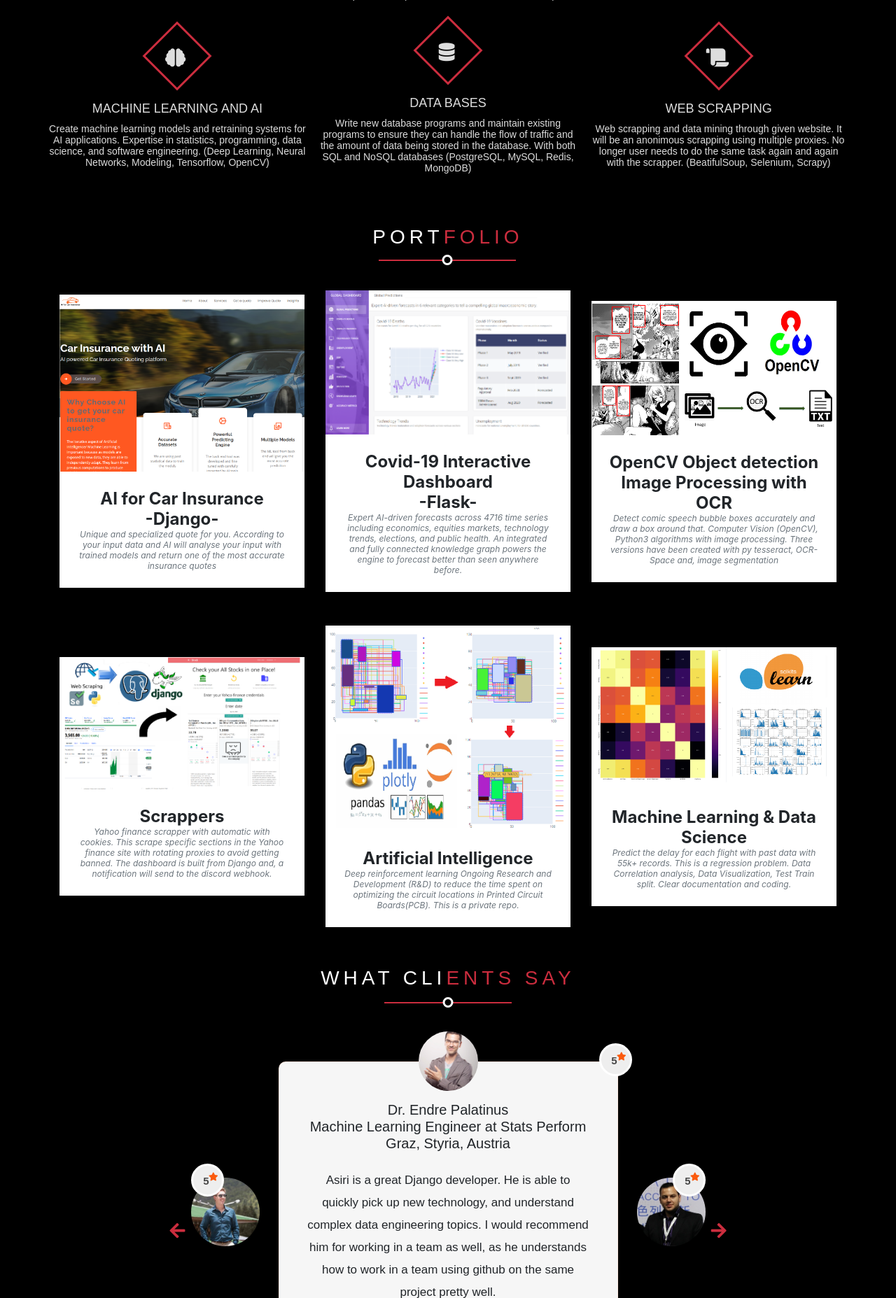
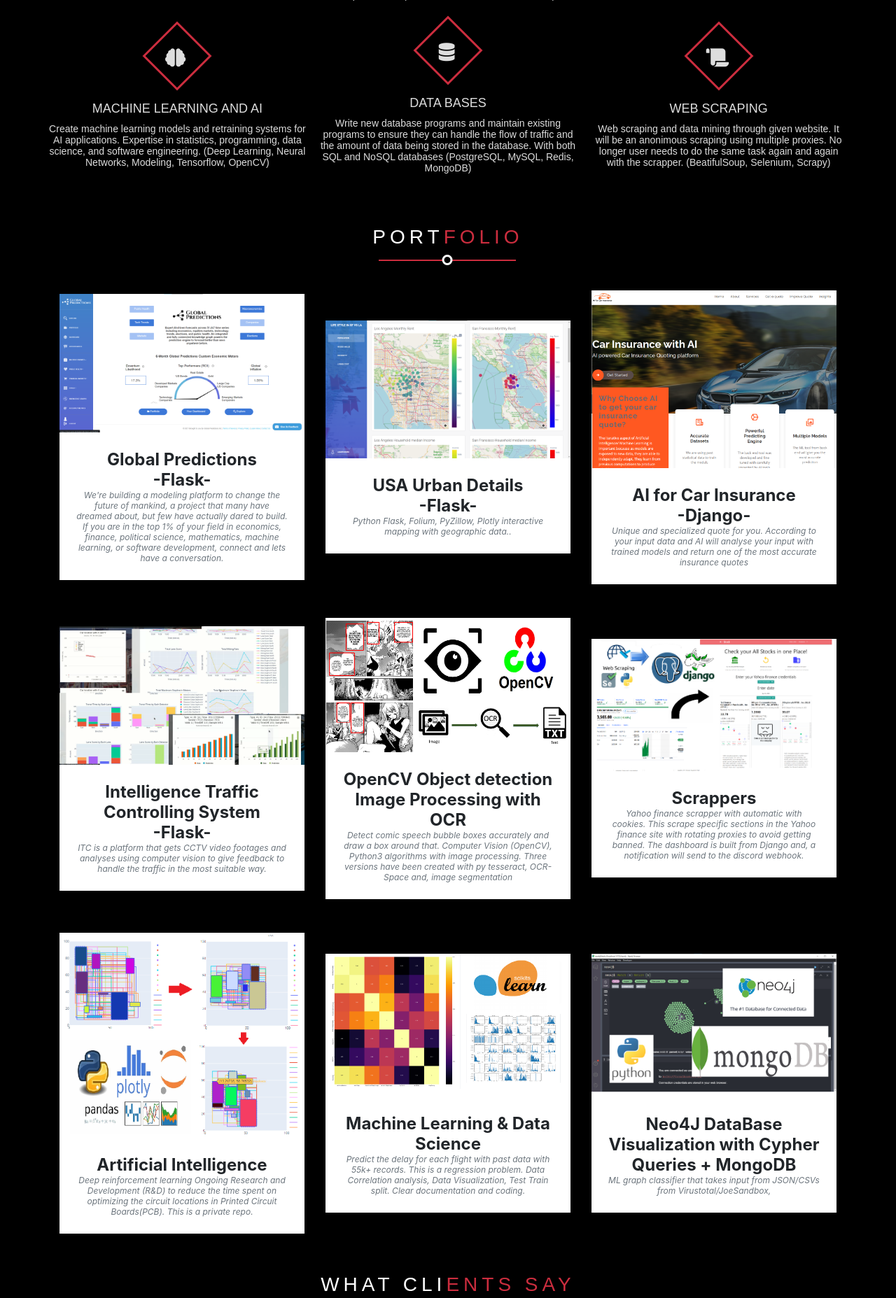
Before and after one commit to AsiriAmalk/my_portforlio, a Flask app: page / in a window 1280 px wide. Shown: the part 1246-3101 px from the top of the page at 70% size. Run offline with Flask 2, Linux system fonts and the light colour scheme; some libraries are stand-ins or nearby versions.

Commit message:
feat: new portfolio items

```diff
--- a/controller/portfolio.py
+++ b/controller/portfolio.py
@@ -15,14 +15,23 @@
 from flask import Markup
 
 portfolio_dict = {
+
+    Markup("Global Predictions <br>-Flask-"): [
+        "We're building a modeling platform to change the future of mankind, a project that many have dreamed about, but few have actually dared to build. If you are in the top 1% of your field in economics, finance, political science, mathematics, machine learning, or software development, connect and lets have a conversation.",
+        'covid_dashboard.png',
+        "http://forecasts.globalpredictions.ai/"],
+    Markup("USA Urban Details <br>-Flask-"): [
+        "Python Flask, Folium, PyZillow, Plotly interactive mapping with geographic data..",
+        'urban.png',
+        "https://www.youtube.com/watch?v=bSdLp4gsu-I"],
     Markup("AI for Car Insurance <br>-Django-"): [
         "Unique and specialized quote for you. According to your input data and AI will analyse your input with trained models and return one of the most accurate insurance quotes",
         'ai_car.png',
         "https://aifocarinsurance.herokuapp.com/"],
-    Markup("Covid-19 Interactive Dashboard <br>-Flask-"): [
-        "Expert AI-driven forecasts across 4716 time series including economics, equities markets, technology trends, elections, and public health. An integrated and fully connected knowledge graph powers the engine to forecast better than seen anywhere before.",
-        'covid_dashboard.png',
-        "https://dashflaskgraph.herokuapp.com/"],
+    Markup("Intelligence Traffic Controlling System <br>-Flask-"): [
+        "ITC is a platform that gets CCTV video footages and analyses using computer vision to give feedback to handle the traffic in the most suitable way.",
+        'itc.png',
+        "https://www.youtube.com/watch?v=Wxz3WHal8p4"],
     "OpenCV Object detection Image Processing with OCR": [
         "Detect comic speech bubble boxes accurately and draw a box around that. Computer Vision (OpenCV), Python3 algorithms with image processing. Three versions have been created with py tesseract, OCR-Space and, image segmentation",
         'ocr.png',
@@ -39,6 +48,10 @@
         "Predict the delay for each flight with past data with 55k+ records. This is a regression problem. Data Correlation analysis, Data Visualization, Test Train split. Clear documentation and coding.",
         'flight.png',
         "https://github.com/AsiriAmalk/Flight_Departure_Delay_Machine_Learning"],
+    "Neo4J DataBase Visualization with Cypher Queries + MongoDB": [
+        "ML graph classifier that takes input from JSON/CSVs from Virustotal/JoeSandbox,",
+        'neo4j.png',
+        "https://github.com/AsiriAmalk/"],
 }
 portfolio_topics = portfolio_dict.keys()
 portfolio_desc = []
--- a/controller/service.py
+++ b/controller/service.py
@@ -28,8 +28,8 @@
     "Data Bases": [
         "Write new database programs and maintain existing programs to ensure they can handle the flow of traffic and the amount of data being stored in the database. With both SQL and NoSQL databases (PostgreSQL, MySQL, Redis, MongoDB)",
         'database'],
-    "Web Scrapping": [
-        "Web scrapping and data mining through given website. It will be an anonimous scrapping using multiple proxies. No longer user needs to do the same task again and again with the scrapper. (BeatifulSoup, Selenium, Scrapy)",
+    "Web Scraping": [
+        "Web scraping and data mining through given website. It will be an anonimous scraping using multiple proxies. No longer user needs to do the same task again and again with the scrapper. (BeatifulSoup, Selenium, Scrapy)",
         'scroll'],
 }
 service_topics = service_dict.keys()
--- a/controller/testimonials.py
+++ b/controller/testimonials.py
@@ -16,29 +16,26 @@
 
 testimonial_dict = {
     Markup(
-        "Dr. Endre Palatinus<br> Machine Learning Engineer at Stats Perform<br>Graz, Styria, Austria"): [
+        "<b>Dr. Endre Palatinus</b><br> Machine Learning Engineer at Stats Perform<br>Graz, Styria, Austria"): [
         "Asiri is a great Django developer. He is able to quickly pick up new technology, and understand complex data engineering topics. I would recommend him for working in a team as well, as he understands how to work in a team using github on the same project pretty well.",
         "endre_palantinus.jpg",
         "5"
     ],
     Markup(
-        "Dvir (大卫) Kenig<br>Co-Founder&CTO at ITC<br>B.Sc Electric&Computer engineering<br>Technical Chinese expert"): [
+        "<b>Dvir (大卫) Kenig</b><br>Co-Founder&CTO at ITC<br>B.Sc Electric&Computer engineering<br>Technical Chinese expert"): [
         "We are highly impressed from Mr.Asiri professionalism. Deliver the work perfectly within the scope of the allocated time. the output of his work is accurately according to the expectation. a pleasure to work with you Mr.Asiri, happy that you are part of our team.",
         "dvir_kenig.jpg",
         "5"
     ],
-    "Alex": [
+    Markup(
+        "<b>Alexander Harmsen</b> <br> Serial entrepreneur, dreamer & builder working on hard tech. CEO/Founder at World Predictions, Chairman/Cofounder at Iris Automation, Advisor at Verisim"): [
         "Easy communication and back-and-forth conversations on requirements and getting the project started. Great follow ups and no problem revisions on the initial design as well to get to exactly what I had in mind.",
         'alex.jpg',
         "5"],
-    # "Shwanjaff":
-    #     ["Great work great in time and good with price",
-    #      "shwanjaff.png",
-    #      "5"],
-    # "Qiuziguo":
-    #     ["Very good job, fast and effective.",
-    #      "shwanjaff.png",
-    #      "5"],
+    "Guneeth Singh":
+        ["Asiri did an amazing job and was really prompt to my queries, didn't hesitate to put in more hours to learn new concepts. I 100% recommend him for a great result.",
+         "no_image.png",
+         "5"],
     "oroefe":
         [
             "Asiri was very helpful and was happy to amend the project based on further requirements. He goes above and beyond when further help is required. I’d recommend him to anyone that requires projects in data mining!",
@@ -114,12 +111,11 @@
         ["Got the best service. Highly recommended and he gives his best to achieve the targets.",
          "oshanaiddi.jpg",
          "5"],
-    # "aharmsen":
-    #     [
-    #         "Easy communication and back-and-forth conversations on requirements and getting the project started. Great follow ups and no problem revisions on the initial design as well to get to exactly what I had in mind.",
-    #         "aharmsen.jpg",
-    #         "5"],
-
+    Markup(
+        "<b>Alexander Harmsen </b> <br> Serial entrepreneur, dreamer & builder working on hard tech. CEO/Founder at World Predictions, Chairman/Cofounder at Iris Automation, Advisor at Verisim"): [
+        "Easy communication and back-and-forth conversations on requirements and getting the project started. Great follow ups and no problem revisions on the initial design as well to get to exactly what I had in mind.",
+        'alex.jpg',
+        "5"],
 }
 
 client_names = testimonial_dict.keys()
--- a/templates/footer.html
+++ b/templates/footer.html
@@ -2,7 +2,7 @@
 <footer class="footer py-4">
     <div class="container">
         <div class="row align-items-center">
-            <div class="col-lg-4 text-lg-left" style="color: #818182">Copyright © Asiri Amal  2020</div>
+            <div class="col-lg-4 text-lg-left" style="color: #818182">Copyright © Asiri Amal  2021</div>
             <div class="col-lg-4 my-3 my-lg-0">
 {#                <a class="btn btn-dark btn-social mx-2" href="#!"><i class="fab fa-twitter" aria-hidden="true"></i></a>#}
 {#                <a class="btn btn-dark btn-social mx-2" href="#!"><i class="fab fa-facebook" aria-hidden="true"></i></a>#}
```
Also changed, not shown: static/assets/img/portfolio/covid_dashboard.png, static/assets/img/portfolio/itc.png (added), static/assets/img/portfolio/neo4j.png (added), static/assets/img/portfolio/urban.png (added), static/assets/img/testimonial/alex.jpg.
